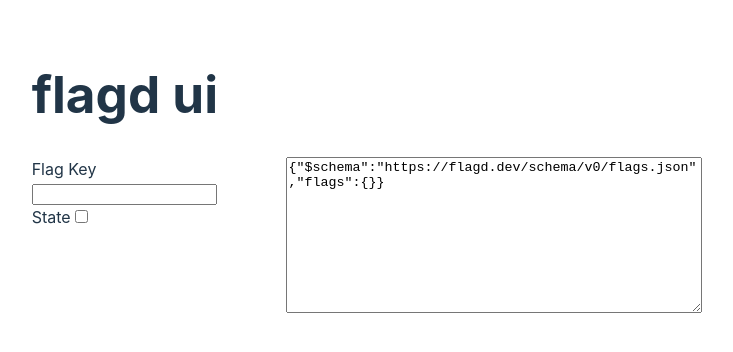
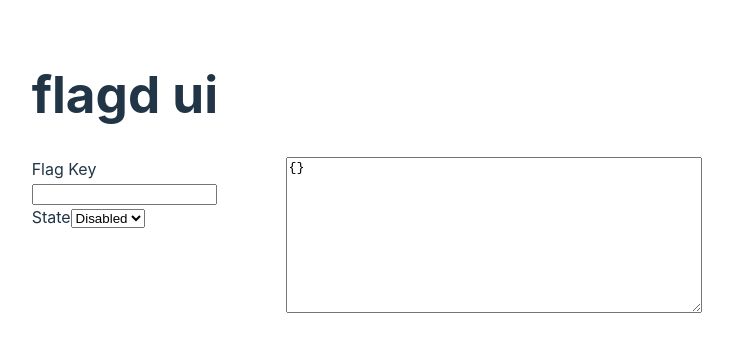
Before and after one commit to yangzhaox/flagd-ui, a React (Vite) app: page / in a window 1280 px wide. Shown: the top 352 px of the page, without its empty margins (273-1006 px from the left). Built offline with nearby package versions, Linux system fonts and the light colour scheme.

Commit message:
use react-hook-form

```diff
--- a/src/App.css
+++ b/src/App.css
@@ -4,3 +4,9 @@
   padding: 2rem;
   text-align: left;
 }
+
+.container {
+  display: flex;
+  flex-direction: row;
+  gap: 1%
+}
--- a/src/App.jsx
+++ b/src/App.jsx
@@ -1,18 +1,20 @@
-import { useState } from 'react'
-import FlagEditor from './FlagEditor'
-import FlagViewer from './FlagViewer'
-import './App.css'
+import FlagForm from "./FlagForm"
+import FlagViewer from "./FlagViewer"
+import { useForm, FormProvider } from "react-hook-form"
+import "./App.css"
 
 function App() {
-  const [flagDefinition, setFlagDefinition] = useState({})
+  const methods = useForm()
 
   return (
     <>
       <h1>flagd ui</h1>
-      <div style={{ display: 'flex', flexDirection: 'row', gap: '1%' }}>
-        <FlagEditor flagDefinition={flagDefinition} setFlagDefinition={setFlagDefinition} />
-        <FlagViewer flagDefinition={flagDefinition} />
-      </div>
+      <FormProvider {...methods}>
+        <div className="container">
+          <FlagForm />
+          <FlagViewer />
+        </div>
+      </FormProvider>
     </>
   )
 }
--- a/src/FlagEditor.jsx
+++ /dev/null
@@ -1,60 +0,0 @@
-import { useState } from 'react'
-
-export default function FlagEditor({ flagDefinition, setFlagDefinition }) {
-  const [flagKey, setFlagKey] = useState('')
-  const [state, setState] = useState(false)
-
-  const updateFlagKey = (event) => {
-    setFlagKey(oldFlagKey => {
-      const newFlagKey = event.target.value
-      const definition = structuredClone(flagDefinition)
-      if (!oldFlagKey) {
-        definition[newFlagKey] = {
-          "state": state ? 'ENABLED' : 'DISABLED'
-        }
-      } else if (!newFlagKey) {
-        delete definition[oldFlagKey]
-      } else {
-        definition[newFlagKey] = definition[oldFlagKey]
-        delete definition[oldFlagKey]
-      }
-      setFlagDefinition(definition)
-      return newFlagKey
-    })
-  }
-
-  const updateState = () => {
-    setState(oldState => {
-      const newState = !oldState
-      const definition = structuredClone(flagDefinition)
-      if (flagKey) {
-        definition[flagKey] = {
-          "state": newState ? 'ENABLED' : 'DISABLED'
-        }
-        setFlagDefinition(definition)
-      }
-      return newState
-    })
-  }
-
-  return (
-    <>
-      <div>
-        <div>
-          <label htmlFor='flagKey'>Flag Key</label>
-          <input
-            id='flagKey'
-            value={flagKey}
-            onChange={updateFlagKey} />
-        </div>
-        <div>
-          <label>State</label>
-          <input
-            type='checkbox'
-            checked={state}
-            onChange={updateState} />
-        </div>
-      </div>
-    </>
-  )
-}
--- /dev/null
+++ b/src/FlagForm.jsx
@@ -0,0 +1,20 @@
+import { useFormContext } from "react-hook-form"
+
+export default function FlagForm() {
+    const { register } = useFormContext()
+
+    return (
+        <>
+            <form>
+                <label htmlFor="flagKey">Flag Key</label>
+                <input id="flagKey" {...register("flagKey")} />
+                <br />
+                <label htmlFor="state">State</label>
+                <select id="state" {...register("state")}>
+                    <option value="DISABLED">Disabled</option>
+                    <option value="ENABLED">Enabled</option>
+                </select>
+            </form>
+        </>
+    )
+}
--- a/src/FlagViewer.jsx
+++ b/src/FlagViewer.jsx
@@ -1,10 +1,7 @@
-export default function FlagViewer({ flagDefinition }) {
+import { useFormContext } from "react-hook-form"
 
-  const definition = {
-    "$schema": "https://flagd.dev/schema/v0/flags.json",
-    "flags": {}
-  }
-  definition['flags'] = flagDefinition
+export default function FlagViewer() {
+  const { watch } = useFormContext()
 
   return (
     <>
@@ -12,7 +9,7 @@ export default function FlagViewer({ flagDefinition }) {
         rows={10}
         cols={50}
         readOnly
-        value={JSON.stringify(definition)} />
+        value={JSON.stringify(watch())} />
     </>
   )
 }
```
